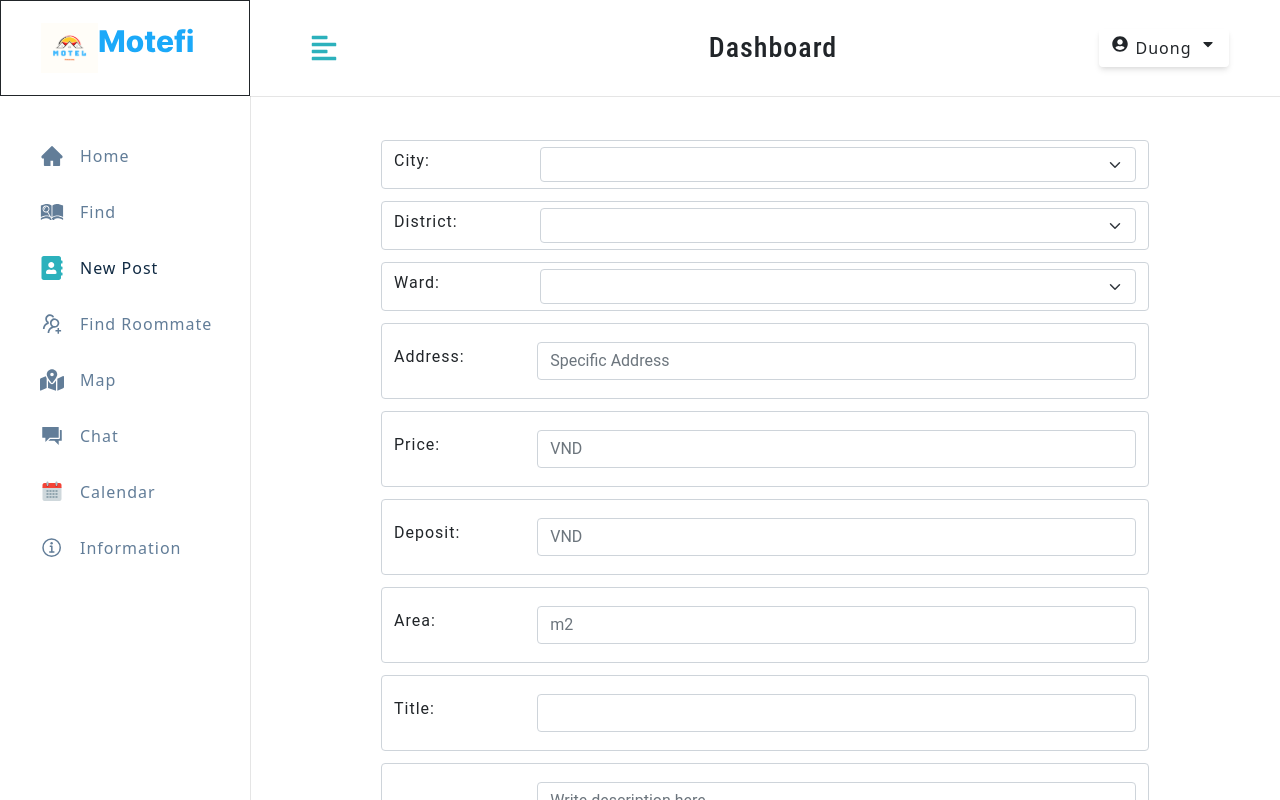
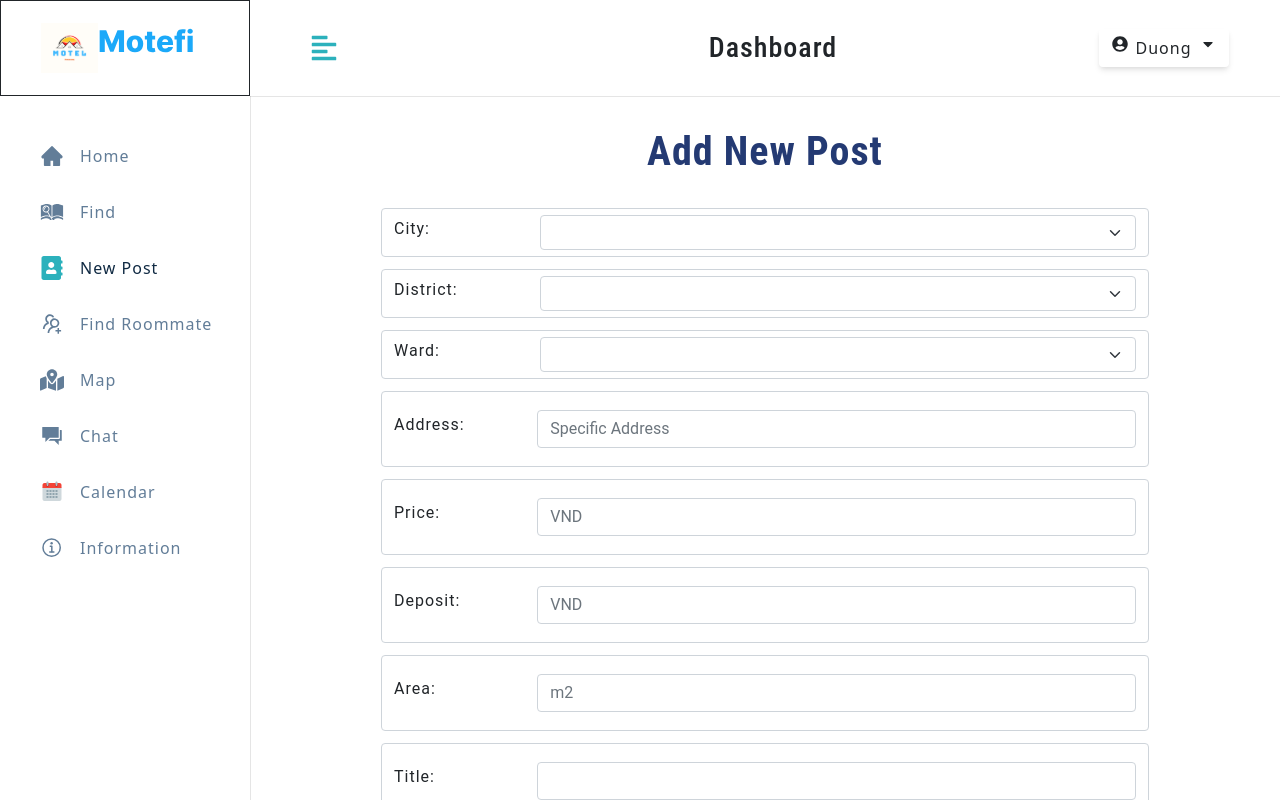
Before and after one commit to duong1906ltv/PBL5, a React (Create React App) app in the folder client/: page /newpost in a window 1280 px wide. Shown: the top 800 px of the page. Built offline with nearby package versions, Linux system fonts and the light colour scheme; sample sign-in values are in the browser's storage.

Commit message:
Thêm title cho page New Post

```diff
--- a/client/src/assets/wrappers/NewPost.js
+++ b/client/src/assets/wrappers/NewPost.js
@@ -11,6 +11,12 @@ const Wrapper = styled.main`
   margin-right: auto;
   label{
     width:25%;
+  }
+  h1{
+    text-align: center;
+    color: #243A73;
+    font-weight: bold;
+    margin-bottom: 2rem;
   }
   .form-control{
     display: flex;
--- a/client/src/pages/NewPost.jsx
+++ b/client/src/pages/NewPost.jsx
@@ -20,6 +20,8 @@ const initialState = {
 }
 
 const NewPost = () => {
+  document.title ="Add New Post"
+
   let citis = document.getElementById('city')
   let districts = document.getElementById('district')
   let wards = document.getElementById('ward')
@@ -104,6 +106,8 @@ const NewPost = () => {
     <Wrapper>
 
       <Form onSubmit={onSubmit}>
+
+        <h1>Add New Post</h1>
 
         {showAlert && <Alert/>}
 
```
